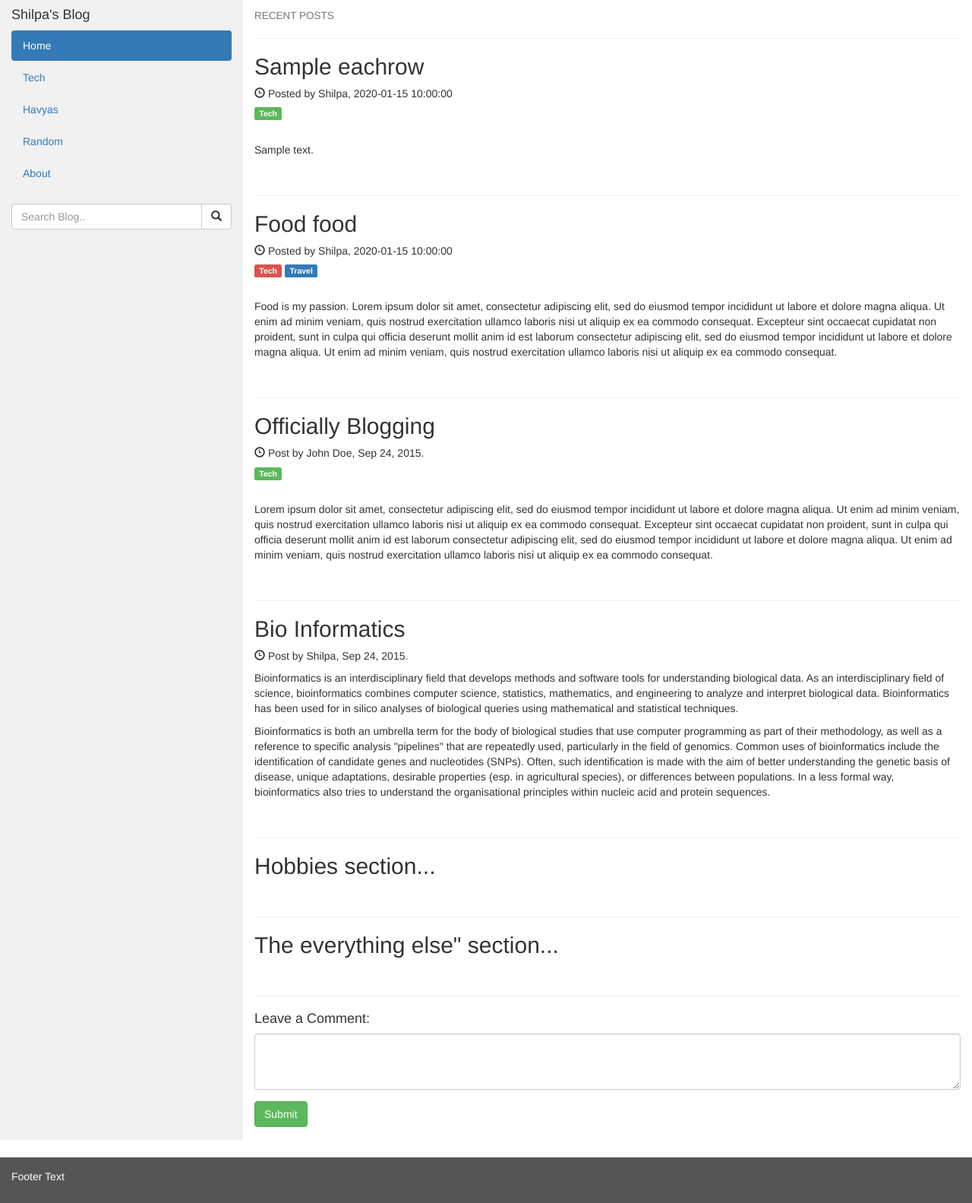
After one commit to shilpavijay/Blog, a Flask app: template templates/frontpg.html in a window 1280 px wide. The commit adds this page. Shown: the whole page at 76% size. Run offline with Flask 2, Linux system fonts and the light colour scheme; the template is opened without the code that fills it: most values are stand-ins (such as "Sample title", 1, 10 or a date in 2020); some libraries are stand-ins or nearby versions.

Commit message:
functional blog

```diff
--- a/app/__init__.py
+++ /dev/null
@@ -1,6 +0,0 @@
-from flask import Flask
-
-app = Flask(__name__)
-app.config.from_object('config')
-
-from app import view
--- a/app/model.py
+++ /dev/null
@@ -1,3 +0,0 @@
-from mongokit import Connection, Document
-
-connection = Connection()
--- a/config.py
+++ /dev/null
@@ -1,2 +0,0 @@
-WTF_CSRF_ENABLED = True
-SECRET_KEY = 'I myself dont know'
--- a/run.py
+++ /dev/null
@@ -1,2 +0,0 @@
-from app import app
-app.run(debug=True)
--- /dev/null
+++ b/schema.sql
@@ -0,0 +1,6 @@
+drop table if exists entries;
+create table entries (
+  id integer primary key autoincrement,
+  title text not null,
+  text text not null
+);
--- a/app/templates/login.html
+++ b/templates/admin.html
@@ -14,7 +14,9 @@
               <input type="password" placeholder="Password" name="password" value="{{ request.form.password }}">
               <br>
               <input class="btn btn-default" type="submit" value="Login">
+
          </form>
+         <a class="btn" href="/register">Register</a>
          {% if error %}
          <p class="error"><strong>Error:</strong> {{ error }}
          {% endif %}
--- /dev/null
+++ b/templates/frontpg.html
@@ -0,0 +1,192 @@
+<!DOCTYPE html>
+<html lang="en">
+<head>
+  <title>Welcome...</title>
+  <meta charset="utf-8">
+  <meta name="viewport" content="width=device-width, initial-scale=1">
+  <link rel="stylesheet" href="http://maxcdn.bootstrapcdn.com/bootstrap/3.3.6/css/bootstrap.min.css">
+  <script src="https://ajax.googleapis.com/ajax/libs/jquery/1.12.0/jquery.min.js"></script>
+  <script src="http://maxcdn.bootstrapcdn.com/bootstrap/3.3.6/js/bootstrap.min.js">
+  </script>
+  <style>
+/*    #paratech, #parahavyas{ visibility: hidden;
+    }*/
+    /* Set height of the grid so .sidenav can be 100% (adjust if needed) */
+    .hidden{display: none;}
+    .row.content {height: 1500px}
+
+    /* Set gray background color and 100% height */
+    .sidenav {
+      background-color: #f1f1f1;
+      height: 100%;
+    }
+
+    /* Set black background color, white text and some padding */
+    footer {
+      background-color: #555;
+      color: white;
+      padding: 15px;
+    }
+
+    /* On small screens, set height to 'auto' for sidenav and grid */
+    @media screen and (max-width: 767px) {
+      .sidenav {
+        height: auto;
+        padding: 15px;
+      }
+      .row.content {height: auto;}
+    }
+  </style>
+</head>
+<script>
+/* JQuery goes here */
+
+// function onfocusPill(){
+//         var cont = $("this").text();
+//         alert(cont);
+//         $("#mainBody").text(cont);
+//         $("li").removeClass("active");
+//         $("this").addClass("active");
+//     });
+
+$(document).ready(function(){
+    $("#techPill").click(function(){
+        // var cont = $("#paratech").text();
+        $("#mainBody").hide();
+        $("#havyas").hide();
+        $("#random").hide();
+        $("#paratech").show();
+        $("li").removeClass("active");
+        $("#techPill").addClass("active");
+        $("#recentPost").show();
+    });
+    $("#havPill").click(function(){
+        // var cont = $("#havyas").text();
+        // $("#mainBody").text(cont);
+        $("#mainBody").hide();
+        $("#paratech").hide();
+        $("#random").hide();
+        $("#havyas").show();
+        $("li").removeClass("active");
+        $("#havPill").addClass("active");
+        $("#recentPost").show();
+    });
+    $("#rPill").click(function(){
+        // var cont = $("#random").text();
+        // $("#mainBody").text(cont);
+        $("#mainBody").hide();
+        $("#paratech").hide();
+        $("#havyas").hide();
+        $("#random").show();
+        $("li").removeClass("active");
+        $("#rPill").addClass("active");
+        $("#recentPost").show();
+    });
+    $("#aPill").click(function(){
+        // var cont = $("#about").text();
+        // $("#mainBody").text(cont);
+        $("#mainBody").hide();
+        $("#paratech").hide();
+        $("#havyas").hide();
+        $("#random").hide();
+        $("li").removeClass("active");
+        $("#aPill").addClass("active");
+        $("#recentPost").hide();
+    });
+});
+
+</script>
+<body>
+
+<div class="container-fluid">
+  <div class="row content">
+    <div class="col-sm-3 sidenav">
+      <h4>Shilpa's Blog</h4>
+      <ul class="nav nav-pills nav-stacked">
+        <li class="active"><a href='/'>Home</a></li>
+        <li id = "techPill"><a role="button">Tech</a></li>
+        <li id = "havPill"><a role="button">Havyas</a></li>
+        <li id = "rPill"><a role="button">Random</a></li>
+        <li id = "aPill"><a role="button">About</a></li>
+      </ul><br>
+      <div class="input-group">
+        <input type="text" class="form-control" placeholder="Search Blog..">
+        <span class="input-group-btn">
+          <button class="btn btn-default" type="button">
+            <span class="glyphicon glyphicon-search"></span>
+          </button>
+        </span>
+      </div>
+    </div>
+    <div class="col-sm-9">
+
+      <h4 id ="recentPost"><small>RECENT POSTS</small></h4>
+      <hr>
+      <div id = "mainBody">
+
+      {% for eachrow in content %}
+        <h2>{{ eachrow.title }}</h2>
+        <h5><span class="glyphicon glyphicon-time"></span> Posted by Shilpa, {{time}}</h5>
+        </span></h5>
+        <h5><span class="label label-success">Tech</span></h5><br>
+        <p>{{ eachrow.body }}</p>
+        <br>
+        <hr>
+      {% endfor %}
+
+      <h2>Food food</h2>
+      <h5><span class="glyphicon glyphicon-time"></span> Posted by Shilpa, {{time}}</h5>
+      <h5><span class="label label-danger">Tech</span> <span class="label label-primary">Travel</span></h5><br>
+      <p>Food is my passion. Lorem ipsum dolor sit amet, consectetur adipiscing elit, sed do eiusmod tempor incididunt ut labore et dolore magna aliqua. Ut enim ad minim veniam, quis nostrud exercitation ullamco laboris nisi ut aliquip ex ea commodo consequat. Excepteur sint occaecat cupidatat non proident, sunt in culpa qui officia deserunt mollit anim id est laborum consectetur adipiscing elit, sed do eiusmod tempor incididunt ut labore et dolore magna aliqua. Ut enim ad minim veniam, quis nostrud exercitation ullamco laboris nisi ut aliquip ex ea commodo consequat.</p>
+      <br>
+      <hr>
+      <h2>Officially Blogging</h2>
+      <h5><span class="glyphicon glyphicon-time"></span> Post by John Doe, Sep 24, 2015.</h5>
+      <h5><span class="label label-success">Tech</span></h5><br>
+      <p>Lorem ipsum dolor sit amet, consectetur adipiscing elit, sed do eiusmod tempor incididunt ut labore et dolore magna aliqua. Ut enim ad minim veniam, quis nostrud exercitation ullamco laboris nisi ut aliquip ex ea commodo consequat. Excepteur sint occaecat cupidatat non proident, sunt in culpa qui officia deserunt mollit anim id est laborum consectetur adipiscing elit, sed do eiusmod tempor incididunt ut labore et dolore magna aliqua. Ut enim ad minim veniam, quis nostrud exercitation ullamco laboris nisi ut aliquip ex ea commodo consequat.</p>
+      <br>
+      <hr>
+      </div>
+
+        <div id ="paratech">
+      <h2 font-size = "22px">Bio Informatics</h2>
+      <h5><span class="glyphicon glyphicon-time"></span> Post by Shilpa, Sep 24, 2015.</h5>
+      <p>Bioinformatics is an interdisciplinary field that develops methods and software tools for understanding biological data. As an interdisciplinary field of science, bioinformatics combines computer science, statistics, mathematics, and engineering to analyze and interpret biological data. Bioinformatics has been used for in silico analyses of biological queries using mathematical and statistical techniques.</p><p>
+      Bioinformatics is both an umbrella term for the body of biological studies that use computer programming as part of their methodology, as well as a reference to specific analysis "pipelines" that are repeatedly used, particularly in the field of genomics. Common uses of bioinformatics include the identification of candidate genes and nucleotides (SNPs). Often, such identification is made with the aim of better understanding the genetic basis of disease, unique adaptations, desirable properties (esp. in agricultural species), or differences between populations. In a less formal way, bioinformatics also tries to understand the organisational principles within nucleic acid and protein sequences.</p>
+      <br>
+      <hr>
+  </div>
+
+  <div id = "havyas">
+    <h2>Hobbies section...</h1>
+    <br>
+    <hr>
+  </div>
+  <div id = "random">
+  <h2>The everything else" section... </h2>
+  <br>
+  <hr>
+</div>
+<div id = "about" class= "hidden">
+<h2>About me...</h2>
+</div>
+
+      <h4>Leave a Comment:</h4>
+      <form role="form">
+        <div class="form-group">
+          <textarea class="form-control" rows="3" required></textarea>
+        </div>
+        <button type="submit" class="btn btn-success">Submit</button>
+      </form>
+      <br><br>
+
+
+
+</div>
+</div>
+</div> <!-- container-fluid -->
+<footer class="container-fluid">
+  <p>Footer Text</p>
+</footer>
+</body>
+</html>
```
Also changed, not shown: app/forms.py (deleted, +0 -7 lines), app/templates/frontpg.html (deleted, +0 -31 lines), app/templates/tech.html (deleted, +0 -8 lines), app/templates/welcome.html (deleted, +0 -21 lines), app/view.py (deleted, +0 -54 lines), blog.py (added, +119 -0 lines), templates/post.html (added, +27 -0 lines).
